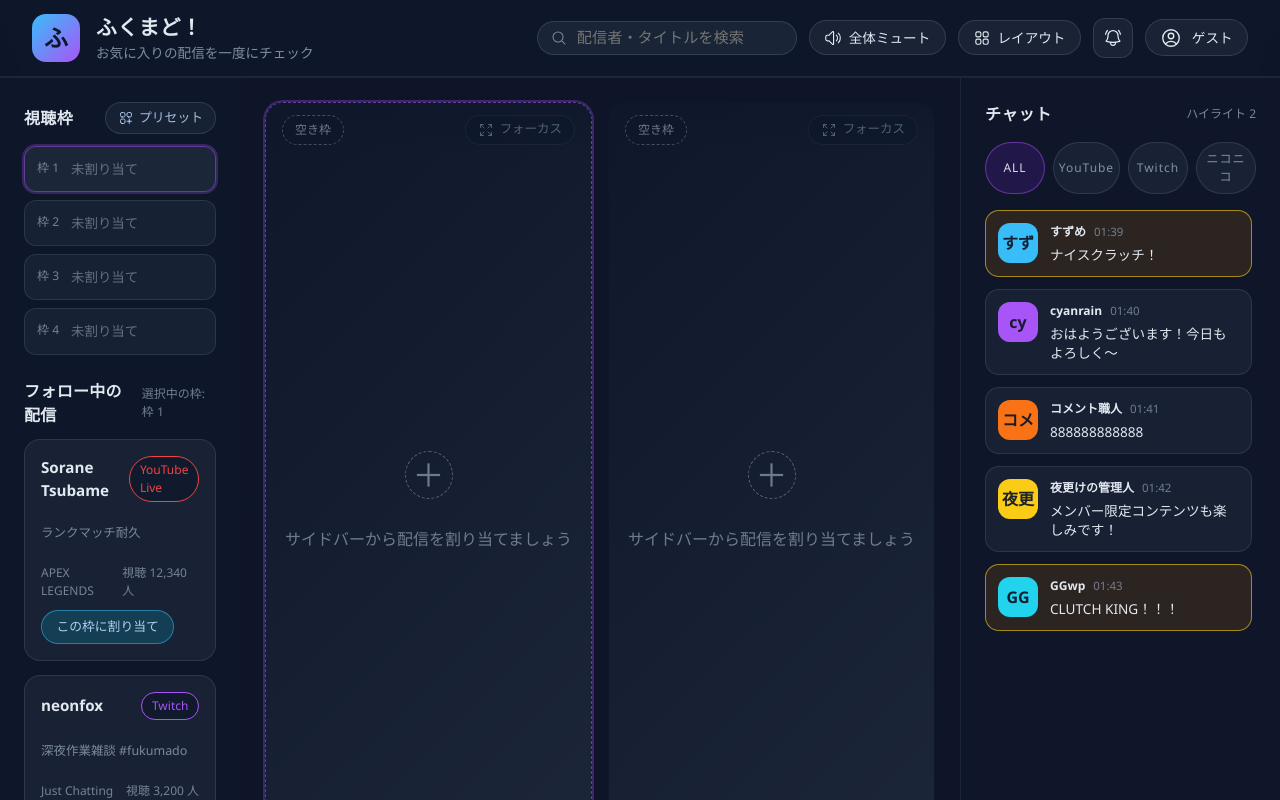
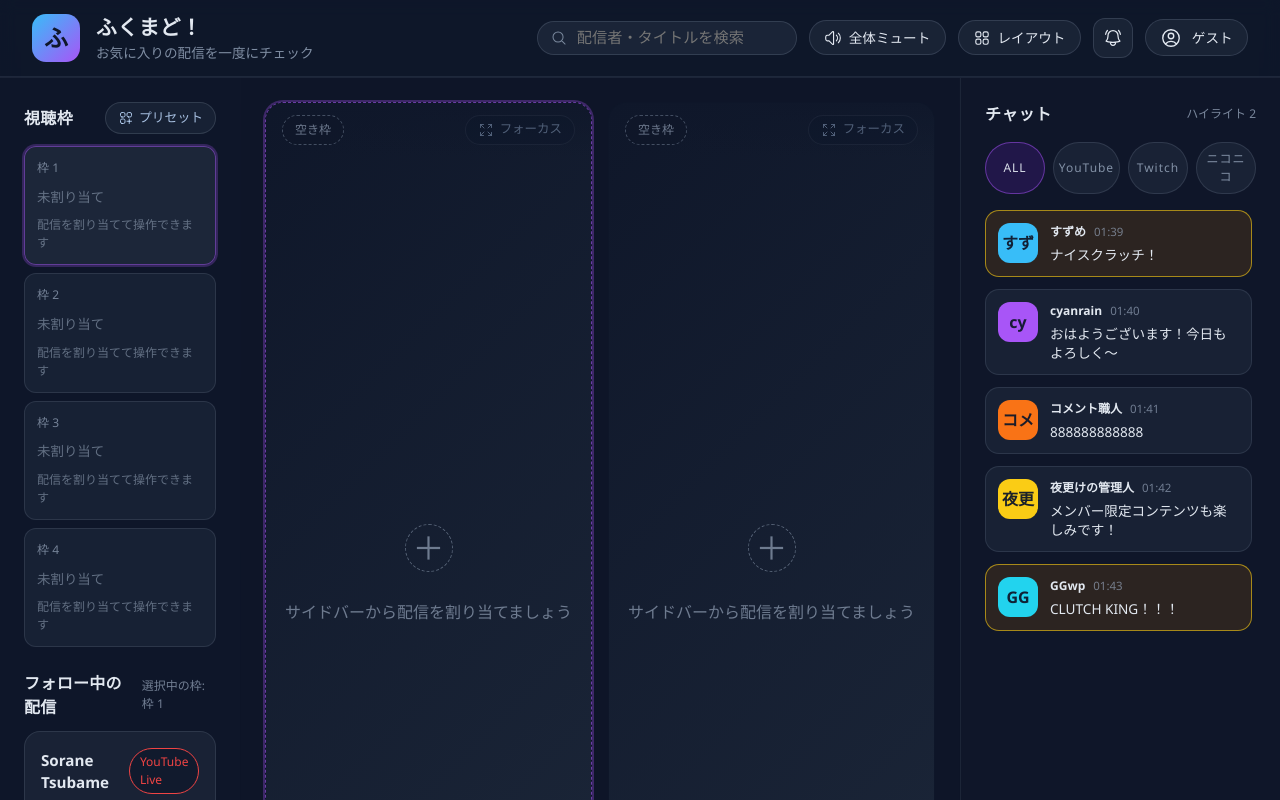
Before and after one commit to sk-anglers/fukumado, a React (Vite) app in the folder web/: page / in a window 1280 px wide. Shown: the top 800 px of the page. Built offline with nearby package versions, Linux system fonts and the light colour scheme.

Commit message:
音量調整機能実装

```diff
--- a/web/src/components/Sidebar/Sidebar.module.css
+++ b/web/src/components/Sidebar/Sidebar.module.css
@@ -68,12 +68,12 @@
   border: 1px solid rgba(148, 163, 184, 0.16);
   background: rgba(30, 41, 59, 0.65);
   padding: 0.75rem;
-  display: grid;
-  grid-template-columns: auto 1fr auto;
-  gap: 0.75rem;
-  text-align: left;
+  display: flex;
+  flex-direction: column;
+  gap: 0.6rem;
   transition: border-color 0.2s ease, background 0.2s ease, transform 0.2s ease;
   position: relative;
+  cursor: pointer;
 }
 
 .slotButton:hover {
@@ -82,10 +82,22 @@
   transform: translateY(-1px);
 }
 
+.slotButton:focus-visible {
+  outline: 2px solid rgba(56, 189, 248, 0.6);
+  outline-offset: 2px;
+}
+
 .slotButtonActive {
   border-color: rgba(168, 85, 247, 0.5);
   background: rgba(30, 41, 59, 0.9);
   box-shadow: 0 0 0 2px rgba(168, 85, 247, 0.25);
+}
+
+.slotHeader {
+  display: flex;
+  align-items: center;
+  justify-content: space-between;
+  gap: 0.5rem;
 }
 
 .slotIndex {
@@ -99,6 +111,11 @@
   display: flex;
   flex-direction: column;
   overflow: hidden;
+}
+
+.slotHint {
+  font-size: 0.75rem;
+  color: rgba(148, 163, 184, 0.6);
 }
 
 .streamerName {
@@ -133,10 +150,60 @@
   justify-content: center;
   font-weight: 600;
   transition: background 0.2s ease;
+  border: none;
+  cursor: pointer;
 }
 
 .slotRemove:hover {
   background: rgba(248, 113, 113, 0.35);
+}
+
+.slotControls {
+  display: flex;
+  align-items: center;
+  gap: 0.6rem;
+}
+
+.muteButton {
+  width: 32px;
+  height: 32px;
+  border-radius: 10px;
+  border: 1px solid rgba(148, 163, 184, 0.2);
+  background: rgba(15, 23, 42, 0.55);
+  display: flex;
+  align-items: center;
+  justify-content: center;
+  color: rgba(226, 232, 240, 0.85);
+  transition: border-color 0.2s ease, background 0.2s ease;
+}
+
+.muteButton svg {
+  width: 18px;
+  height: 18px;
+}
+
+.muteButton:hover {
+  border-color: rgba(168, 85, 247, 0.5);
+  background: rgba(30, 41, 59, 0.75);
+}
+
+.volumeSlider {
+  flex: 1;
+  display: flex;
+  align-items: center;
+}
+
+.volumeSlider input {
+  width: 100%;
+  accent-color: rgba(168, 85, 247, 0.8);
+  cursor: pointer;
+}
+
+.volumeValue {
+  width: 3ch;
+  font-size: 0.75rem;
+  color: rgba(148, 163, 184, 0.75);
+  text-align: right;
 }
 
 .streamList {
--- a/web/src/components/Sidebar/Sidebar.tsx
+++ b/web/src/components/Sidebar/Sidebar.tsx
@@ -1,4 +1,8 @@
-import { SquaresPlusIcon } from '@heroicons/react/24/outline';
+import {
+  SpeakerWaveIcon,
+  SpeakerXMarkIcon,
+  SquaresPlusIcon
+} from '@heroicons/react/24/outline';
 import clsx from 'clsx';
 import { type Streamer } from '../../types';
 import { useLayoutStore } from '../../stores/layoutStore';
@@ -29,7 +33,9 @@ export const Sidebar = ({ onOpenPresetModal }: SidebarProps): JSX.Element => {
     assignStream,
     clearSlot,
     ensureSelection,
-    activeSlotsCount
+    activeSlotsCount,
+    toggleSlotMute,
+    setVolume
   } = useLayoutStore((state) => ({
     slots: state.slots,
     selectedSlotId: state.selectedSlotId,
@@ -38,7 +44,9 @@ export const Sidebar = ({ onOpenPresetModal }: SidebarProps): JSX.Element => {
     assignStream: state.assignStream,
     clearSlot: state.clearSlot,
     ensureSelection: state.ensureSelection,
-    activeSlotsCount: state.activeSlotsCount
+    activeSlotsCount: state.activeSlotsCount,
+    toggleSlotMute: state.toggleSlotMute,
+    setVolume: state.setVolume
   }));
 
   const activeSlots = slots.slice(0, activeSlotsCount);
@@ -57,33 +65,40 @@ export const Sidebar = ({ onOpenPresetModal }: SidebarProps): JSX.Element => {
           </button>
         </div>
         <div className={styles.slotList}>
-          {activeSlots.map((slot, index) => (
-            <button
-              key={slot.id}
-              type="button"
-              className={clsx(styles.slotButton, selectedSlotId === slot.id && styles.slotButtonActive)}
-              onClick={() => {
+          {activeSlots.map((slot, index) => {
+            const isActive = selectedSlotId === slot.id;
+            const assigned = slot.assignedStream;
+            const volumeLabel = `${slot.volume}%`;
+
+            const handleSelect = (): void => {
               selectSlot(slot.id);
               ensureSelection();
+            };
+
+            const handleVolumeChange = (value: number): void => {
+              setVolume(slot.id, value);
+              if (slot.muted && value > 0) {
+                toggleSlotMute(slot.id);
+              }
+            };
+
+            return (
+              <div
+                key={slot.id}
+                role="button"
+                tabIndex={0}
+                className={clsx(styles.slotButton, isActive && styles.slotButtonActive)}
+                onClick={handleSelect}
+                onKeyDown={(event) => {
+                  if (event.key === 'Enter' || event.key === ' ') {
+                    event.preventDefault();
+                    handleSelect();
+                  }
                 }}
               >
+                <div className={styles.slotHeader}>
                   <div className={styles.slotIndex}>枠 {index + 1}</div>
-              <div className={styles.slotContent}>
-                {slot.assignedStream ? (
-                  <>
-                    <span
-                      className={styles.streamerName}
-                      style={{ color: platformAccent[slot.assignedStream.platform] }}
-                    >
-                      {slot.assignedStream.displayName}
-                    </span>
-                    <span className={styles.streamTitle}>{slot.assignedStream.title}</span>
-                  </>
-                ) : (
-                  <span className={styles.slotEmpty}>未割り当て</span>
-                )}
-              </div>
-              {slot.assignedStream && (
+                  {assigned && (
                     <button
                       type="button"
                       className={styles.slotRemove}
@@ -95,8 +110,60 @@ export const Sidebar = ({ onOpenPresetModal }: SidebarProps): JSX.Element => {
                       ×
                     </button>
                   )}
+                </div>
+                <div className={styles.slotContent}>
+                  {assigned ? (
+                    <>
+                      <span
+                        className={styles.streamerName}
+                        style={{ color: platformAccent[assigned.platform] }}
+                      >
+                        {assigned.displayName}
+                      </span>
+                      <span className={styles.streamTitle}>{assigned.title}</span>
+                    </>
+                  ) : (
+                    <span className={styles.slotEmpty}>未割り当て</span>
+                  )}
+                </div>
+                {assigned ? (
+                  <div
+                    className={styles.slotControls}
+                    onClick={(event) => event.stopPropagation()}
+                    onKeyDown={(event) => event.stopPropagation()}
+                  >
+                    <button
+                      type="button"
+                      className={styles.muteButton}
+                      onClick={(event) => {
+                        event.stopPropagation();
+                        toggleSlotMute(slot.id);
+                      }}
+                      aria-pressed={slot.muted}
+                    >
+                      {slot.muted ? <SpeakerXMarkIcon /> : <SpeakerWaveIcon />}
                     </button>
-          ))}
+                    <label className={styles.volumeSlider}>
+                      <span className="sr-only">音量</span>
+                      <input
+                        type="range"
+                        min={0}
+                        max={100}
+                        value={slot.volume}
+                        onChange={(event) => handleVolumeChange(Number(event.target.value))}
+                        onClick={(event) => event.stopPropagation()}
+                        onMouseDown={(event) => event.stopPropagation()}
+                        onPointerDown={(event) => event.stopPropagation()}
+                      />
+                    </label>
+                    <span className={styles.volumeValue}>{volumeLabel}</span>
+                  </div>
+                ) : (
+                  <div className={styles.slotHint}>配信を割り当てて操作できます</div>
+                )}
+              </div>
+            );
+          })}
         </div>
       </section>
 
```
Also changed, not shown: 3 other files (tests, documents, lock files or other folders). Lines whose indentation alone changed are shown as unchanged.
